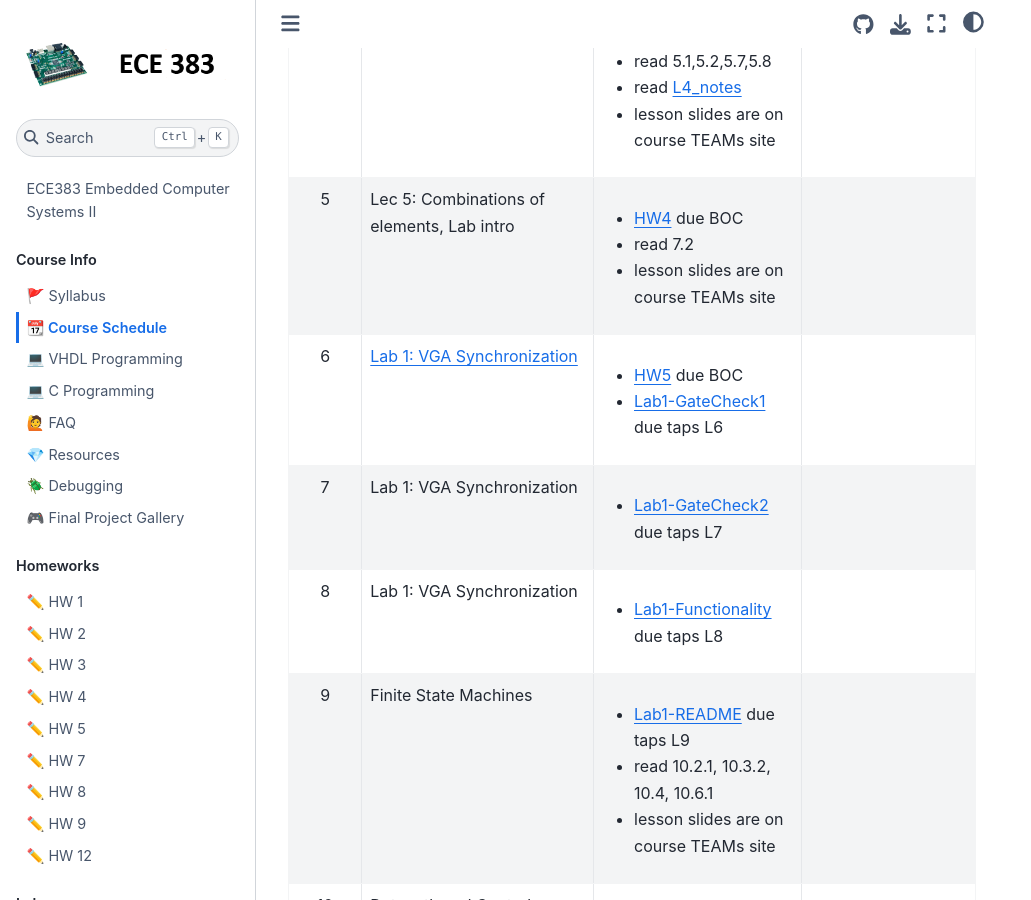
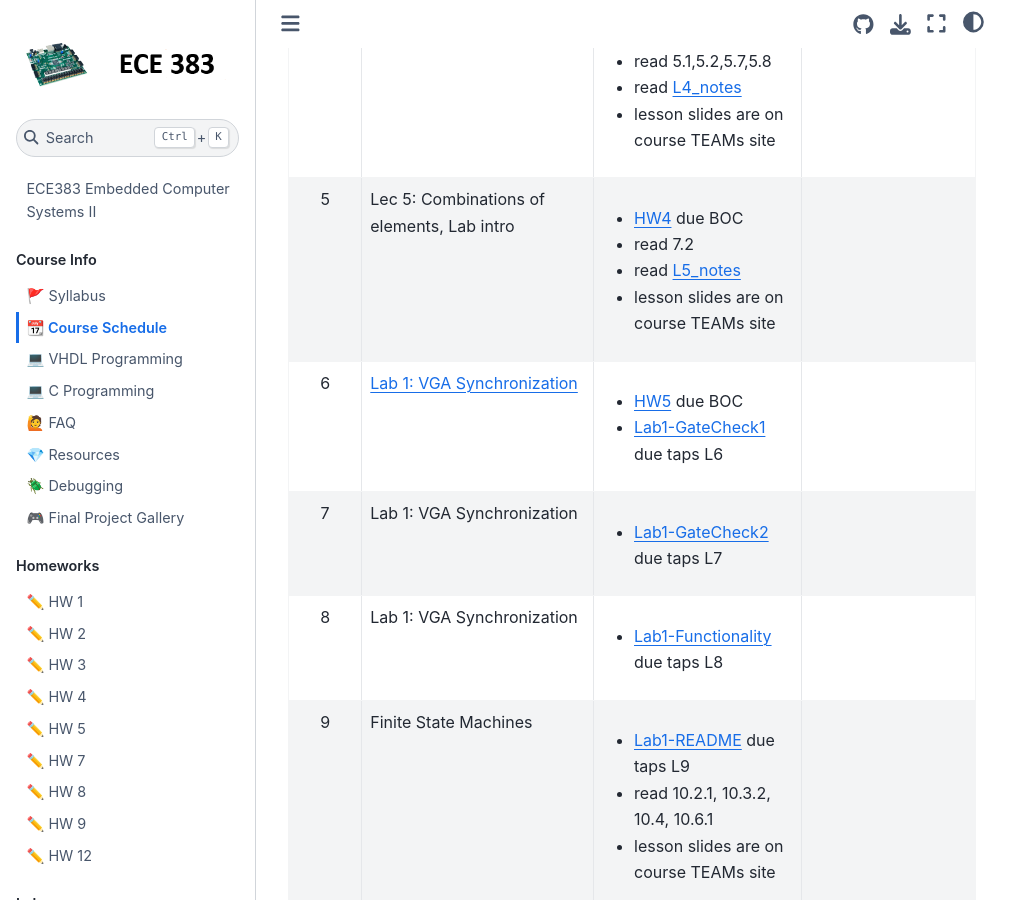
Before and after one commit to USAFA-ECE/ece383, a Jupyter Book: the page built from book/schedule.md, in a window 1280 px wide and 900 px high, scrolled down 898 px. Shown: the whole window, without its empty margins (0-1031 px from the left). Built offline with Jupyter Book 1.0.4 settings and Sphinx 7.4.7 and the Sphinx Book theme 1.1.4, drawn with Linux system fonts in a browser that asks for light colours; pages that are not in the unit, such as notebooks, are missing from menus.

Commit message:
Update schedule.md

```diff
--- a/book/schedule.md
+++ b/book/schedule.md
@@ -11,7 +11,7 @@ This schedule is subject to change as appropriate.
 | 2      | Lec 2: Digital Systems, hierarchical design, testbench | <ul><li>[HW1](Assignments/homework1.md) due BOC </li><li>read 2.1, 2.2.1, 2.2.2</li><li>read [L2_notes](Lectures/lecture02.md) </li><li>lesson slides are on course TEAMs site</li></ul> |    |
 | 3      | Lec 3: Combinational elements, unsigned, constraints file, synthesis | <ul><li>[HW2](Assignments/homework2.md) due BOC </li><li>read 3.5.4, 4.2.3, 4.3.1 </li><li>read [L3_notes](Lectures/lecture03.md) </li><li>lesson slides are on course TEAMs site</li></ul> |    |
 | 4      | Lec 4: Sequential elements                       | <ul><li>[HW3](Assignments/homework3.md) due BOC </li><li>read 5.1,5.2,5.7,5.8 </li><li>read [L4_notes](Lectures/lecture04.md)  </li><li>lesson slides are on course TEAMs site</li></ul> |    |
-| 5      | Lec 5: Combinations of elements, Lab intro       | <ul><li>[HW4](Assignments/homework4.md) due BOC </li><li>read 7.2 </li><li>lesson slides are on course TEAMs site</li></ul> |    |
+| 5      | Lec 5: Combinations of elements, Lab intro       | <ul><li>[HW4](Assignments/homework4.md) due BOC </li><li>read 7.2 </li><li>read [L5_notes](Lectures/lecture05.md) </li><li>lesson slides are on course TEAMs site</li></ul> |    |
 | 6      | [Lab 1: VGA Synchronization](Assignments/lab1.md)|  <ul><li>[HW5](Assignments/homework5.md)  due BOC </li><li>[Lab1-GateCheck1](Assignments/lab1.md) due taps L6 </li></ul>  |        |
 | 7      | Lab 1: VGA Synchronization                       |  <ul><li>[Lab1-GateCheck2](Assignments/lab1.md) due taps L7  </li></ul>  |        |
 | 8      | Lab 1: VGA Synchronization                       |  <ul><li>[Lab1-Functionality](Assignments/lab1.md) due taps L8  </li></ul>  |        |
```
